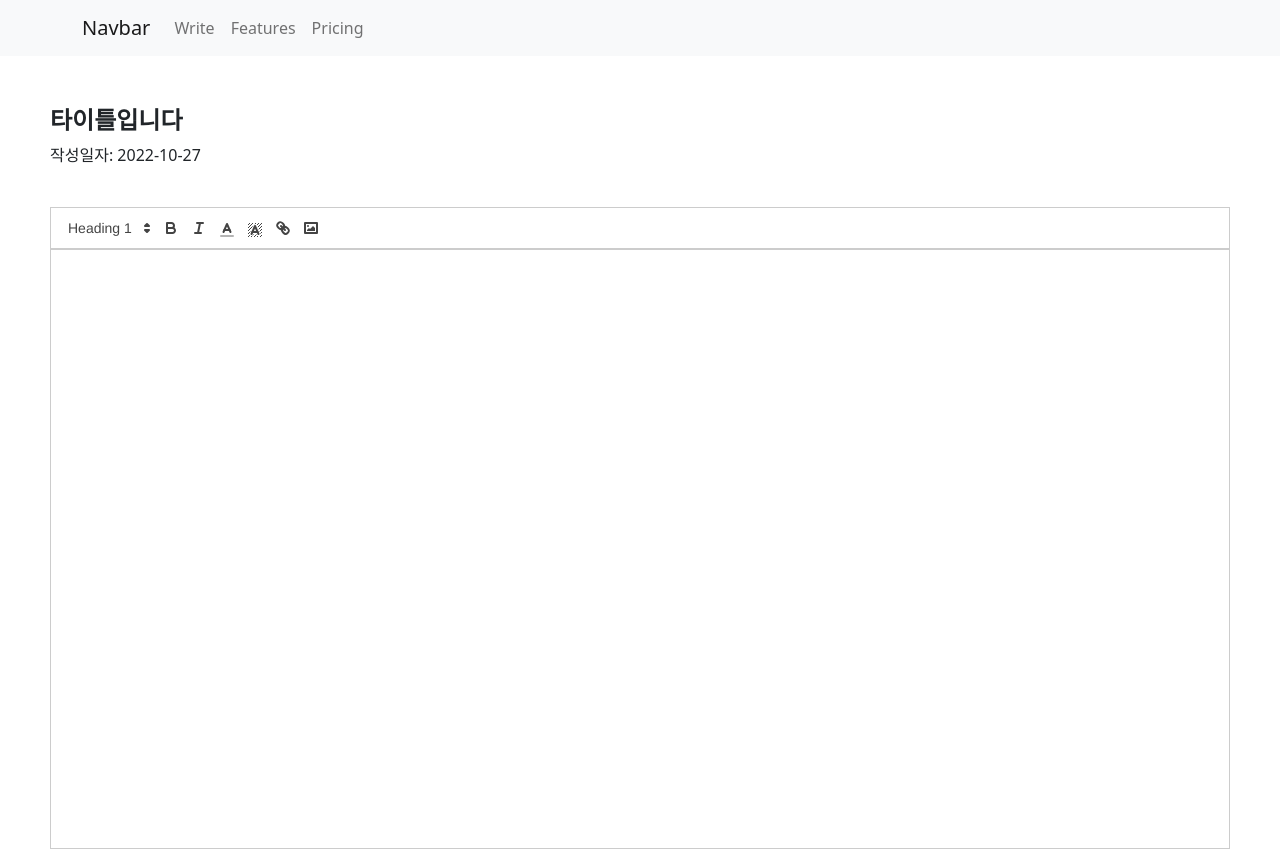
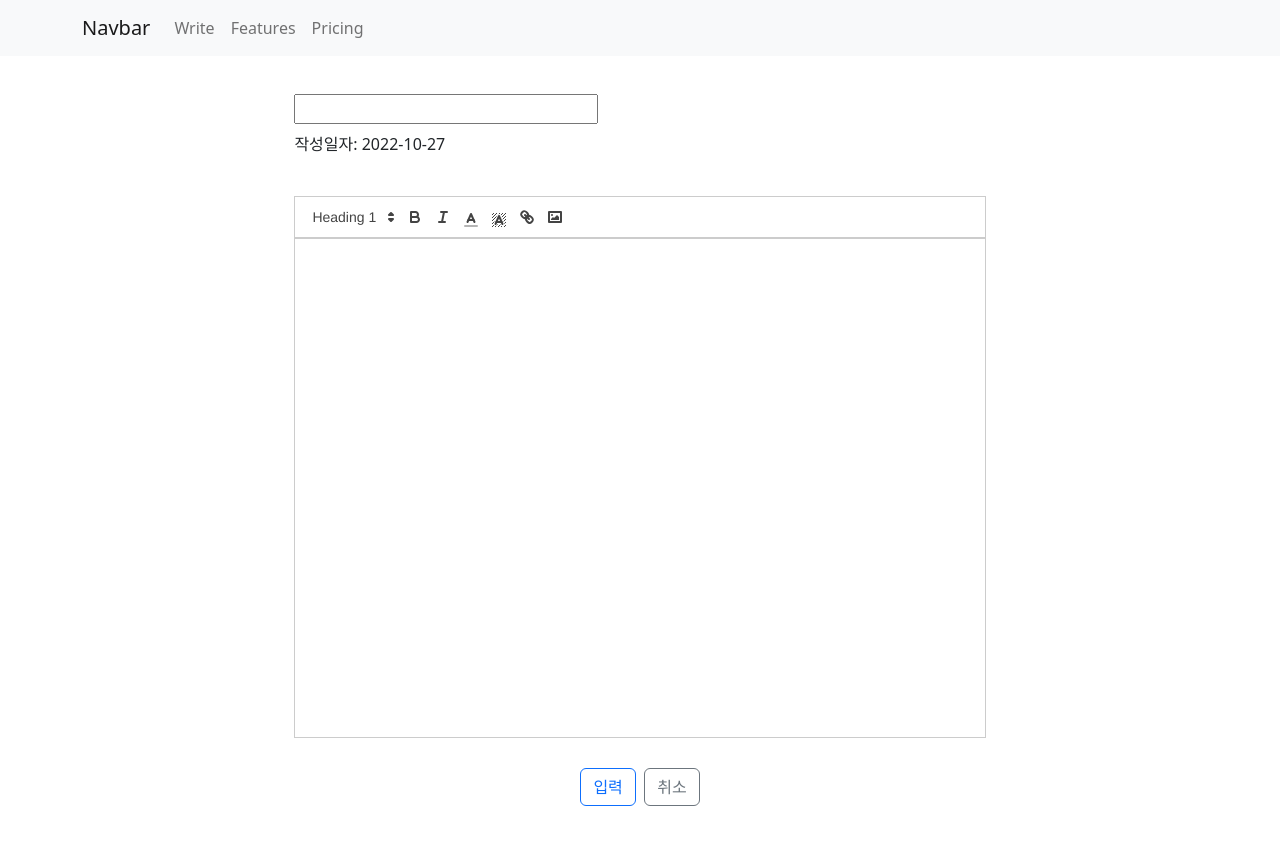
Before and after one commit to wildwing12/card-board, a React (Create React App) app: page /write in a window 1280 px wide. Shown: the top 850 px of the page. Built offline with nearby package versions, Linux system fonts and the light colour scheme.

Commit message:
sweetAlert충돌해결

```diff
--- a/src/api.js
+++ b/src/api.js
@@ -4,3 +4,9 @@ export const test = async () => {
   const result = await axios.get("/board/1");
   return result;
 };
+
+export const addCard = async (param) => {
+  console.log("param", param)
+  const result = await axios.post("/board", param);
+  return result;
+};
--- a/src/crud/Write.js
+++ b/src/crud/Write.js
@@ -1,18 +1,42 @@
-import React, { useState, Component } from 'react'
+import React, { useState } from 'react'
 import Layout from './../Layout'
 import Button from 'react-bootstrap/Button'
 import ReactQuill from 'react-quill'
 import { modules, formats } from '../common/editorConstant'
 import CustomToolbar from '../common/quillToolBar'
+import { useNavigate } from 'react-router-dom'
+import { addCard } from '../api'
+import Swal from 'sweetalert2'
 
 const Write = () => {
 
-  const [text, setText] = useState("");
-
+  const navigate = useNavigate();
+  // quills edit
+  const [text, setText] = useState("")
+  const [title, setTitle] = useState("")
+  const [inputValue, setInputValue] = useState("")
+  // quills edit
   const handleText = (value) => {
     console.log(value);
     setText(value);
   };
+
+  const titleChange = (e) => {
+    console.log(title)
+    setTitle(e.target.value)
+  }
+
+
+  const addList = () => {
+    const array = {
+        title: title,
+        contents: text,
+        author: "양송현",
+        thumbnail: "",
+    }
+    addCard(array)
+    navigate(-1)
+  }
 
   return (
     <Layout>
@@ -28,20 +52,31 @@ const Write = () => {
               />
       </div> */}
 
-      <div style={{ padding:"50px" }}>
+      <div style={{ padding:"3% 23%" }}>
         <div style={{margin:"0px 0px 40px 0px"}}>
-          <h4 style={{fontWeight: "bold"}}>타이틀입니다</h4>
+          <h5 style={{fontWeight: "bold"}}>
+            <input onChange={
+              // (e)=> setTitle(e.target.value)
+              titleChange
+              } value={title} />
+          </h5>
           <p style={{fontWeight: "500"}}>작성일자: 2022-10-27</p>
         </div>
         <div className="text-editor" style={{ marginBottom: "30px"}}>
           <CustomToolbar style={{width: "100%", border:"1px solid blue"}} />
-          <ReactQuill style={{width: "100%", height: "600px"}}  modules={modules} formats={formats} value={text}
-          // onChange={handleText}
+          <ReactQuill style={{width: "100%", height: "500px"}}
+           modules={modules}
+           formats={formats}
+           value={text}
+           onChange={(e) =>
+            setText(e)
+          // console.log("e",e)
+        }
           />
         </div>
         <div style={{ width: "100%", display:"flex", justifyContent: "center" }}>
-          <Button variant="outline-primary">입력</Button> &nbsp;&nbsp;
-          <Button variant="outline-secondary">취소</Button>
+          <Button variant="outline-primary" onClick={() => addList()}>입력</Button> &nbsp;&nbsp;
+          <Button variant="outline-secondary" onClick={() => navigate(-1)}>취소</Button>
         </div>
       </div>
     </Layout>
```
Also changed, not shown: src/reducers/post.js (added, +7 -0 lines), 1 other file (tests, documents, lock files or other folders).
